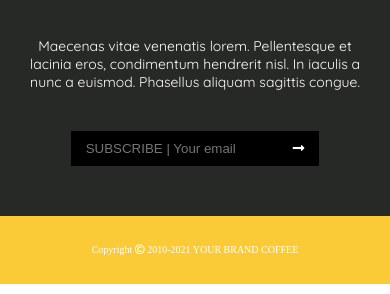
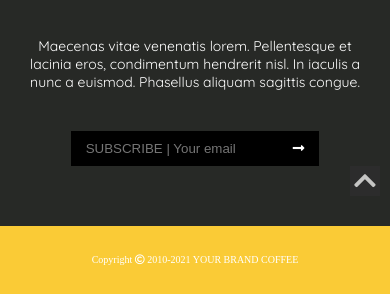
Before and after one commit to trinmwork/COFFEE, a plain HTML site: page index.html in a window 390 px wide. Shown: the part 6084-6378 px from the top of the page. Drawn offline with Linux system fonts and the light colour scheme.

Commit message:
add btn footer

```diff
--- a/css/responsive.css
+++ b/css/responsive.css
@@ -20,8 +20,6 @@
 
         --primery--color: #facb36;
     }
-
-
     #nav{
         height: 7rem;
     }
@@ -176,7 +174,7 @@
 
     #about{
         margin-top: 5rem;
-        padding-bottom: 5rem;
+        padding-bottom: 3rem;
     }
 
     .about__logo{
@@ -191,6 +189,12 @@
 
     .about__subscribe input{
         width: 90%;
+    }
+
+    .about__btn button{
+        height: 3rem;
+        width: 3rem;
+        font-size: var(--size--title-50);
     }
 }
 
--- a/css/style.css
+++ b/css/style.css
@@ -19,6 +19,8 @@
     --icon--color: #d12509;
     --bg--left--arabica: #000000;
     --bg--input--color: #e8e8e8;
+    --bg--btn--footer--color: #2c2c2c;
+    --btn--footer--color: #c5c5c4;
 
     /* text color */
     --primery--color: #facb36;
@@ -663,7 +665,7 @@ li{
 #about{
     margin-top: 10rem;
     background-color: var(--bg--footer--color);
-    padding-bottom: 10rem;
+    padding-bottom: 6rem;
 }
 
 #about .container{
@@ -711,6 +713,24 @@ li{
     cursor: pointer;
 }
 
+.about__btn{
+    margin-left: auto;
+}
+
+.about__btn button{
+    height: 6rem;
+    width: 6rem;
+    font-size: var(--size--title-item-34);
+    background-color: var(--bg--btn--footer--color);
+    color: var(--btn--footer--color);
+    border: none;
+}
+
+.about__btn:hover button{
+    cursor: pointer;
+    color: var(--primery--color);
+}
+
 /* footer */
 #footer{
     height: 6.8rem;
--- a/index.html
+++ b/index.html
@@ -356,6 +356,9 @@
                     <input type="text" placeholder="SUBSCRIBE | Your email">
                     <a href="#"><button><i class="fas fa-long-arrow-alt-right"></i></button></a>
                 </div>
+                <div class="about__btn">
+                    <a href="#"><button><i class="fas fa-chevron-up"></i></button></a>
+                </div>
             </div>
         </section>
     <!-- footer -->
```
